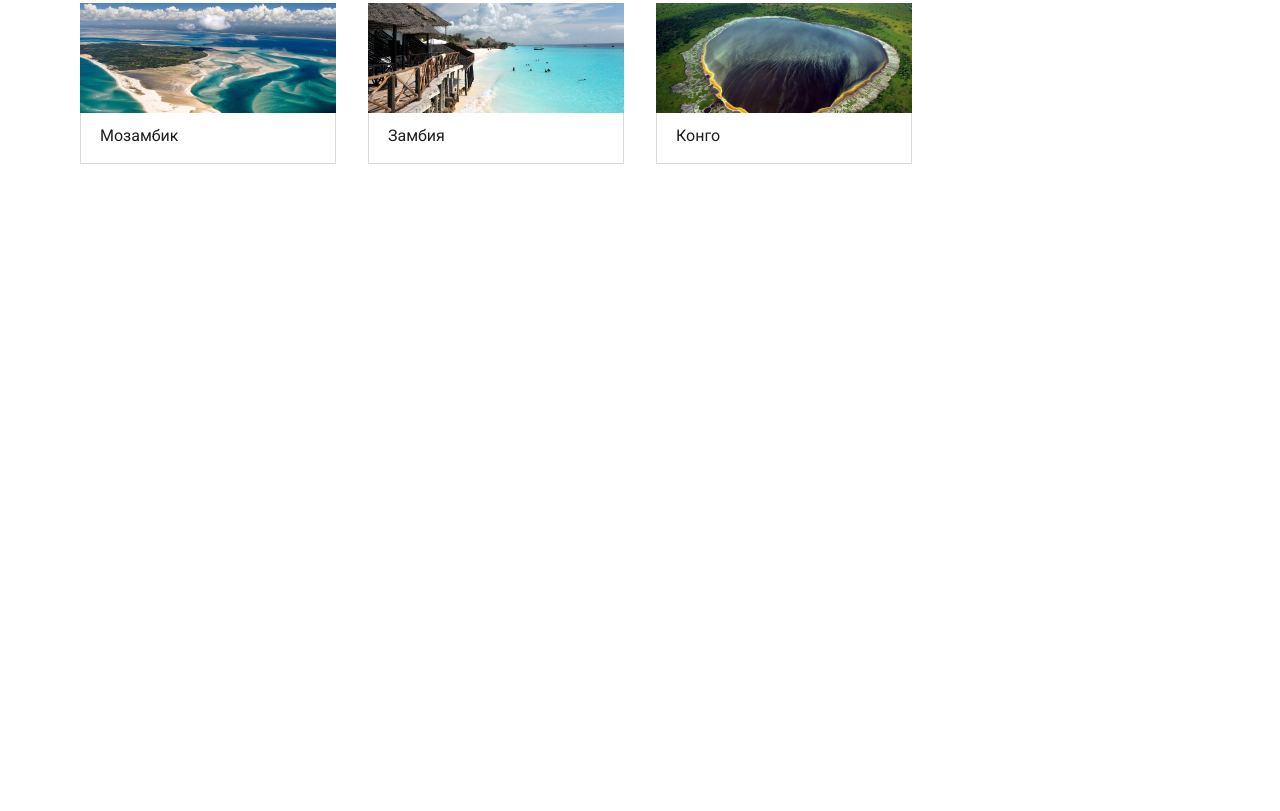
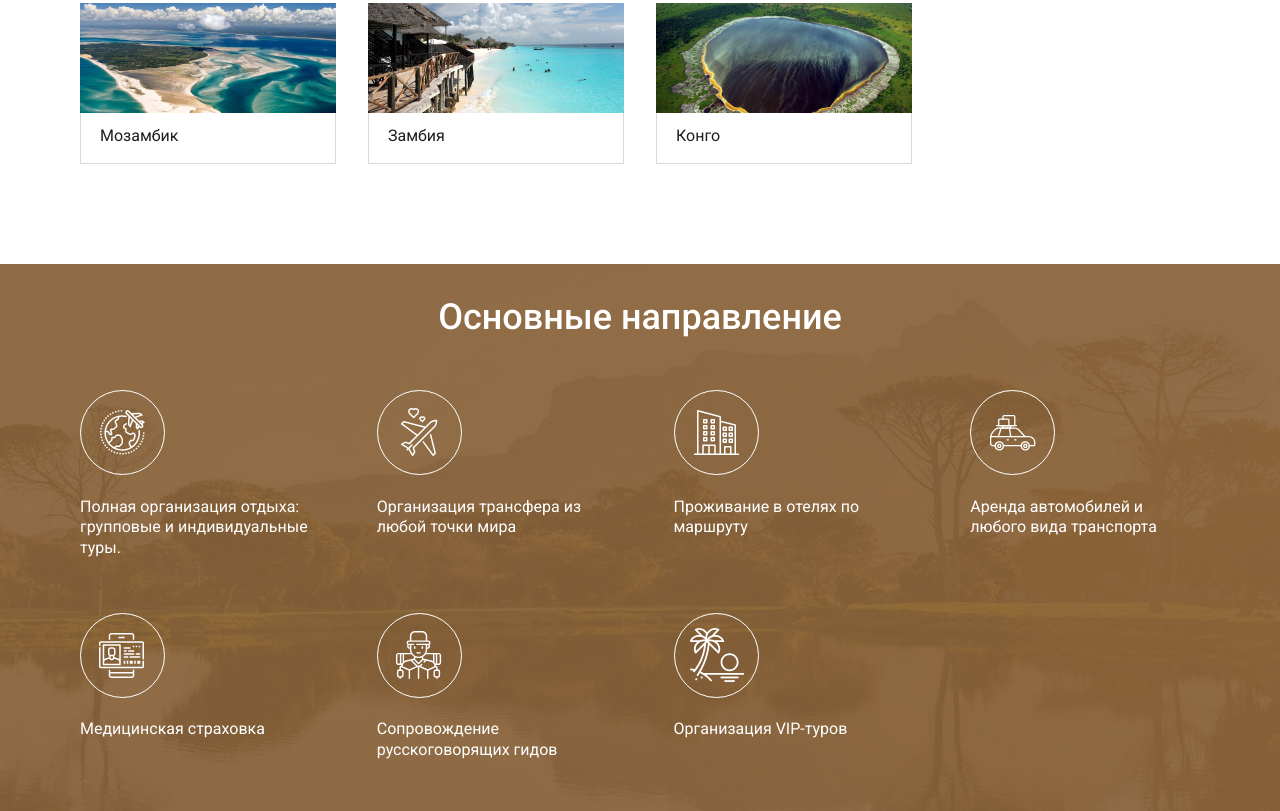
Before and after one commit to Yana-Nechmoglod/safari, a plain HTML site: page index.html in a window 1280 px wide. Shown: the part 1281-2092 px from the top of the page. Before the commit the page ends 1545 px from the top, so only its background shows below. Drawn offline with nearby package versions, Linux system fonts and the light colour scheme.

Commit message:
travel-info

```diff
--- a/css/style.css
+++ b/css/style.css
@@ -127,3 +127,39 @@ a{
     border-top: none;
     padding: 10px 19px 14px;
 }
+
+.travel-info{
+   background-image: url(../images/travel-info-bg.jpg);
+   background-repeat:no-repeat;
+   background-size: cover;
+   background-position: top center;
+   padding: 30px 0 50px;
+}
+
+.travel-info__title{
+    color: #fff;
+    margin-bottom: 50px;
+}
+
+.title{
+    text-align: center;
+    font-weight: 500;
+    font-size: 36px;
+    line-height: 130%;
+}
+
+.travel-info__items{
+    display: grid;
+    grid-template-columns: repeat(4,1fr);
+    grid-gap: 54px 67px;
+}
+
+.travel-info__img{
+    margin-bottom: 15px;
+}
+
+.travel-info__text{
+    color: #fff;
+    font-size: 16px;
+    line-height: 130%;
+}
--- a/index.html
+++ b/index.html
@@ -116,6 +116,41 @@
       </div>
     </div>
   </div>
+  <section class="travel-info">
+    <div class="container">
+      <h2 class="travel-info__title title">Основные направление</h2>
+      <div class="travel-info__items">
+        <div class="travel-info__item">
+          <img src="images/icon-1.svg" alt="" class="travel-info__img">
+          <p class="travel-info__text">Полная организация отдыха: групповые и индивидуальные туры.</p>
+        </div>
+        <div class="travel-info__item">
+          <img src="images/icon-2.svg" alt="" class="travel-info__img">
+          <p class="travel-info__text">Организация трансфера из любой точки мира</p>
+        </div>
+        <div class="travel-info__item">
+          <img src="images/icon-3.svg" alt="" class="travel-info__img">
+          <p class="travel-info__text">Проживание в отелях по маршруту</p>
+        </div>
+        <div class="travel-info__item">
+          <img src="images/icon-4.svg" alt="" class="travel-info__img">
+          <p class="travel-info__text">Аренда автомобилей и любого вида транспорта</p>
+        </div>
+        <div class="travel-info__item">
+          <img src="images/icon-5.svg" alt="" class="travel-info__img">
+          <p class="travel-info__text">Медицинская страховка</p>
+        </div>
+        <div class="travel-info__item">
+          <img src="images/icon-6.svg" alt="" class="travel-info__img">
+          <p class="travel-info__text">Сопровождение русскоговорящих гидов</p>
+        </div>
+        <div class="travel-info__item">
+          <img src="images/icon-7.svg" alt="" class="travel-info__img">
+          <p class="travel-info__text">Организация VIP-туров</p>
+        </div>
+      </div>
+    </div>
+  </section>
 
   <script src="https://ajax.googleapis.com/ajax/libs/jquery/3.4.1/jquery.min.js"></script>
   <script src="js/slick.min.js"></script>
```
Also changed, not shown: images/icon-1.svg (added), images/icon-2.svg (added), images/icon-3.svg (added), images/icon-4.svg (added), images/icon-5.svg (added), images/icon-6.svg (added), images/icon-7.svg (added), images/travel-info-bg.jpg (added).
